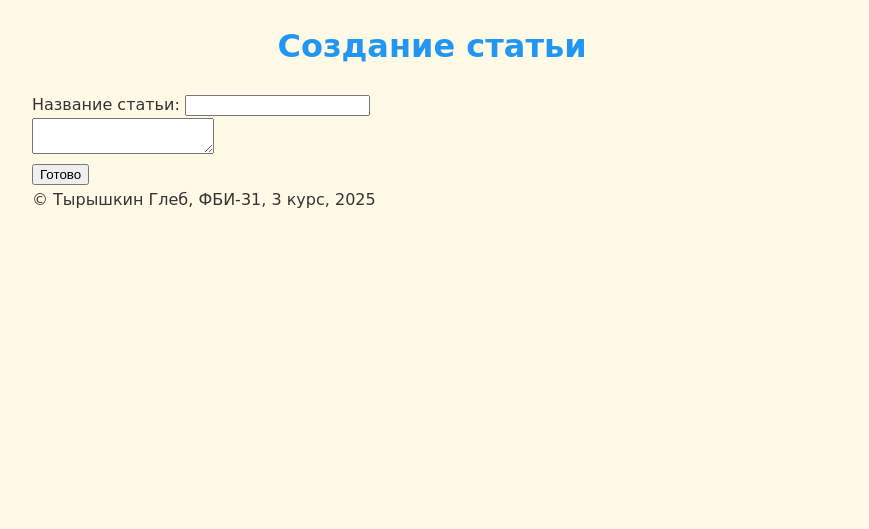
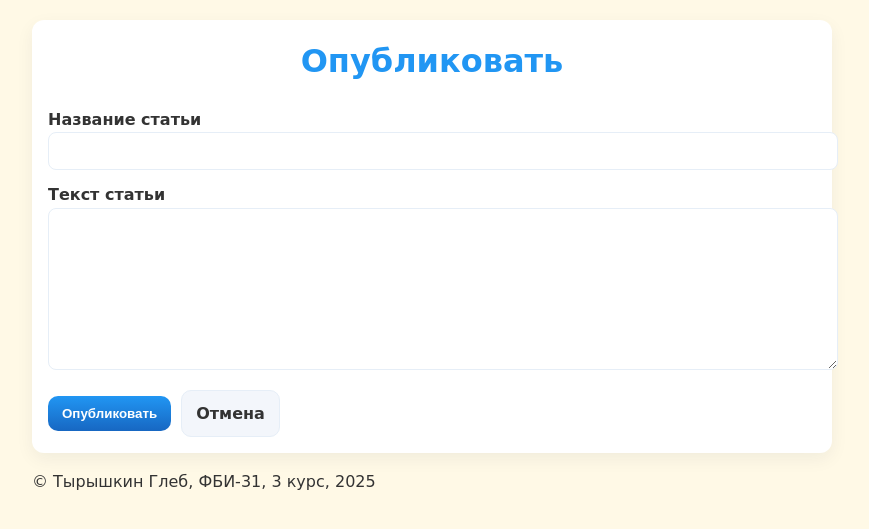
Before and after one commit to glebtyryshkin/web-back-labs, a Flask app: page /lab5/create in a window 1280 px wide. Shown: the part 46-575 px from the top of the page, without its empty margins (208-1077 px from the left). Run offline with Flask 3, Linux system fonts and the light colour scheme; the visitor is signed in with stand-in values (Sample User, id 1); some libraries are stand-ins or nearby versions.

Commit message:
Самостоятельные задания

```diff
--- a/lab5.py
+++ b/lab5.py
@@ -1,4 +1,4 @@
-from flask import Blueprint, render_template, request, redirect, session, current_app
+from flask import Blueprint, render_template, request, redirect, session, current_app, abort
 
 import sqlite3
 
@@ -120,6 +120,11 @@ def login():
     conn.close()
     return render_template('lab5/succes_login.html', login=login)
 
+@lab5.route('/lab5/logout')
+
+def logout():
+    session.pop('login', None)
+    return redirect('/lab5/')
 
 @lab5.route('/lab5/create', methods=['GET', 'POST'])
 def create():
@@ -128,13 +133,15 @@ def create():
         return redirect('/lab5/login')
 
     if request.method == 'GET':
-        return render_template('lab5/create_artricle.html')
+        return render_template('lab5/create_artricle.html', article=None, action_url='/lab5/create', submit_text='Опубликовать')
 
-    title = request.form.get('title')
-    article_text = request.form.get('article_text') or ''
+    title = (request.form.get('title') or '').strip()
+    article_text = (request.form.get('article_text') or '').strip()
 
     if not title or not article_text:
-        return render_template('lab5/create_artricle.html', error='Заполните все поля!')
+        return render_template('lab5/create_artricle.html', article={'title': title, 'article_text': article_text},
+                               action_url='/lab5/create', submit_text='Опубликовать',
+                               error='Тема и текст статьи не должны быть пустыми.')
 
     conn, cur = db_connect()
     db_type = current_app.config.get('DB_TYPE') or 'sqlite'
@@ -145,15 +152,12 @@ def create():
     else:
         cur.execute("SELECT id FROM users WHERE login=?;", (login,))
     user_row = cur.fetchone()
-
     if not user_row:
         db_close(conn, cur)
         return redirect('/lab5/login')
-
     user = dict(user_row)
     user_id = user.get('id')
 
-    # вставляем статью
     if db_type == 'postgres':
         cur.execute(
             "INSERT INTO articles (login_id, title, article_text) VALUES (%s, %s, %s);",
@@ -201,3 +205,114 @@ def list():
 
     db_close(conn, cur)
     return render_template('lab5/articles.html', articles=articles)
+
+@lab5.route('/lab5/edit/<int:article_id>', methods=['GET', 'POST'])
+def edit(article_id):
+    login = session.get('login')
+    if not login:
+        return redirect('/lab5/login')
+
+    conn, cur = db_connect()
+    db_type = current_app.config.get('DB_TYPE') or 'sqlite'
+
+    # получаем id пользователя
+    if db_type == 'postgres':
+        cur.execute("SELECT id FROM users WHERE login=%s;", (login,))
+    else:
+        cur.execute("SELECT id FROM users WHERE login=?;", (login,))
+    user_row = cur.fetchone()
+    if not user_row:
+        db_close(conn, cur)
+        return redirect('/lab5/login')
+    user = dict(user_row)
+    user_id = user.get('id')
+
+    # получаем статью и проверяем владельца
+    if db_type == 'postgres':
+        cur.execute("SELECT * FROM articles WHERE id=%s;", (article_id,))
+    else:
+        cur.execute("SELECT * FROM articles WHERE id=?;", (article_id,))
+    row = cur.fetchone()
+    if not row:
+        db_close(conn, cur)
+        return redirect('/lab5/list')
+
+    article = dict(row)
+    # колонка с автором может называться login_id или user_id — пробуем оба
+    author_id = article.get('login_id') or article.get('user_id')
+    if author_id != user_id:
+        db_close(conn, cur)
+        return abort(403)  # запрет на редактирование чужой статьи
+
+    if request.method == 'GET':
+        db_close(conn, cur)
+        return render_template('lab5/create_artricle.html',
+                               article={'title': article.get('title',''), 'article_text': article.get('article_text','')},
+                               action_url=f'/lab5/edit/{article_id}',
+                               submit_text='Сохранить')
+
+    # POST — сохраняем изменения
+    title = (request.form.get('title') or '').strip()
+    article_text = (request.form.get('article_text') or '').strip()
+    if not title or not article_text:
+        db_close(conn, cur)
+        return render_template('lab5/create_artricle.html',
+                               article={'title': title, 'article_text': article_text},
+                               action_url=f'/lab5/edit/{article_id}',
+                               submit_text='Сохранить',
+                               error='Тема и текст статьи не должны быть пустыми.')
+
+    if db_type == 'postgres':
+        cur.execute("UPDATE articles SET title=%s, article_text=%s WHERE id=%s;", (title, article_text, article_id))
+    else:
+        cur.execute("UPDATE articles SET title=?, article_text=? WHERE id=?;", (title, article_text, article_id))
+
+    db_close(conn, cur)
+    return redirect('/lab5/list')
+
+
+# Удаление статьи (POST)
+@lab5.route('/lab5/delete/<int:article_id>', methods=['POST'])
+def delete(article_id):
+    login = session.get('login')
+    if not login:
+        return redirect('/lab5/login')
+
+    conn, cur = db_connect()
+    db_type = current_app.config.get('DB_TYPE') or 'sqlite'
+
+    # получаем id пользователя
+    if db_type == 'postgres':
+        cur.execute("SELECT id FROM users WHERE login=%s;", (login,))
+    else:
+        cur.execute("SELECT id FROM users WHERE login=?;", (login,))
+    user_row = cur.fetchone()
+    if not user_row:
+        db_close(conn, cur)
+        return redirect('/lab5/login')
+    user = dict(user_row)
+    user_id = user.get('id')
+
+    # проверяем статью и владельца
+    if db_type == 'postgres':
+        cur.execute("SELECT login_id, user_id FROM articles WHERE id=%s;", (article_id,))
+    else:
+        cur.execute("SELECT login_id, user_id FROM articles WHERE id=?;", (article_id,))
+    row = cur.fetchone()
+    if not row:
+        db_close(conn, cur)
+        return redirect('/lab5/list')
+    article = dict(row)
+    author_id = article.get('login_id') or article.get('user_id')
+    if author_id != user_id:
+        db_close(conn, cur)
+        return abort(403)
+
+    # удаляем
+    if db_type == 'postgres':
+        cur.execute("DELETE FROM articles WHERE id=%s;", (article_id,))
+    else:
+        cur.execute("DELETE FROM articles WHERE id=?;", (article_id,))
+
+    db_close(conn, cur)
+    return redirect('/lab5/list')
--- a/static/lab1/main.css
+++ b/static/lab1/main.css
@@ -435,3 +435,63 @@ body {
     background: #f8f9fa;
     border-radius: 8px;
 }
+
+/* ===== lab5 styles ===== */
+.card {
+  background: #fff;
+  border-radius: 12px;
+  padding: 16px;
+  box-shadow: 0 6px 18px rgba(13, 30, 60, 0.06);
+  margin-bottom: 16px;
+}
+
+.form-row { margin-bottom: 12px; }
+.form-row label { display:block; font-weight:600; margin-bottom:6px; }
+.input, .textarea {
+  width:100%;
+  padding:10px;
+  border:1px solid #e6eef7;
+  border-radius:8px;
+  font-size:14px;
+  background:#fff;
+  color: #222;
+}
+.textarea { min-height:140px; resize:vertical; }
+
+.actions { display:flex; gap:10px; align-items:center; margin-top:12px; }
+.btn {
+  display:inline-block;
+  padding:10px 14px;
+  border-radius:10px;
+  text-decoration:none;
+  font-weight:700;
+  cursor:pointer;
+  border: none;
+}
+.btn.primary { background: linear-gradient(180deg,#2196F3,#1767c2); color:#fff; }
+.btn.ghost { background:#f3f6fb; color:#333; border:1px solid #e6eef7; box-shadow:none; }
+
+.article {
+  background: linear-gradient(180deg,#ffffff,#fbfeff);
+  padding:12px;
+  border-radius:10px;
+  border:1px solid #eef6ff;
+  margin-bottom:12px;
+}
+.article h2 { margin:0 0 6px; font-size:18px; color:#1767c2; }
+.article small { color:#666; display:block; margin-bottom:8px; }
+.article blockquote {
+  margin:0;
+  padding-left:12px;
+  border-left:3px solid #e6f2ff;
+  color:#333;
+  background:#fcfeff;
+  border-radius:6px;
+  padding-top:8px; padding-bottom:8px;
+}
+
+/* responsive */
+@media (max-width:600px){
+  .actions { flex-direction:column; align-items:stretch; }
+  .btn { width:100%; }
+}
--- a/templates/lab2/index.html
+++ b/templates/lab2/index.html
@@ -7,5 +7,6 @@
     <li><a href="/lab2/">Лабораторная работа 2</a></li>
     <li><a href="/lab3/">Лабораторная работа 3</a></li>
     <li><a href="/lab4/">Лабораторная работа 4</a></li>
+    <li><a href="/lab5/">Лабораторная работа 5</a></li>
 </ul>
 {% endblock %}
--- a/templates/lab5/create_artricle.html
+++ b/templates/lab5/create_artricle.html
@@ -1,25 +1,31 @@
 {% extends "base.html" %}
-
-{% block lab %} Лабораторная работа 5{% endblock %}
+{% block lab %}Лабораторная работа 5{% endblock %}
 
 {% block main %}
-    <h1>Создание статьи</h1>
+<div class="container card">
+  <h1 style="margin-top:0;">{{ submit_text or 'Создание статьи' }}</h1>
 
-    <form method="post">
-    <div>
-        <label>
-        Название статьи:
-        <input type="text" name="title" maxlength="50">
-        </label>
+  {% if error %}
+    <div class="error">{{ error }}</div>
+  {% endif %}
+
+  <form method="post" action="{{ action_url or '/lab5/create' }}">
+    <div class="form-row">
+      <label>Название статьи
+        <input class="input" type="text" name="title" maxlength="50" value="{{ article.title if article else '' }}" required>
+      </label>
     </div>
 
-    <div>
-        <textarea name="article_text"></textarea>
+    <div class="form-row">
+      <label>Текст статьи
+        <textarea class="textarea" name="article_text" required>{{ article.article_text if article else '' }}</textarea>
+      </label>
     </div>
 
-    <div>
-        <button type="submit">Готово</button>
+    <div class="actions">
+      <button class="btn primary" type="submit">{{ submit_text or 'Опубликовать' }}</button>
+      <a class="btn ghost" href="/lab5/list">Отмена</a>
     </div>
-    </form>
-
+  </form>
+</div>
 {% endblock %}
```
Also changed, not shown: templates/lab5/articles.html (+21 -6 lines), templates/lab5/login.html (+18 -20 lines), templates/lab5/register.html (+12 -17 lines).
